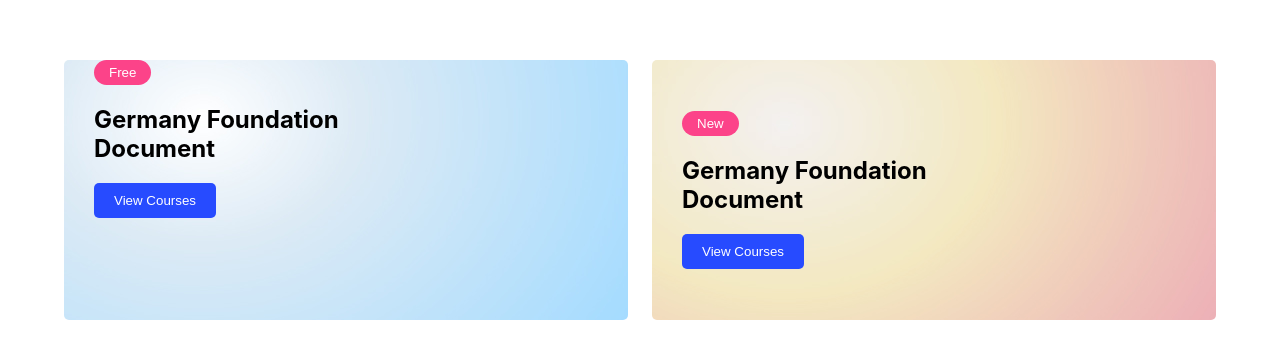
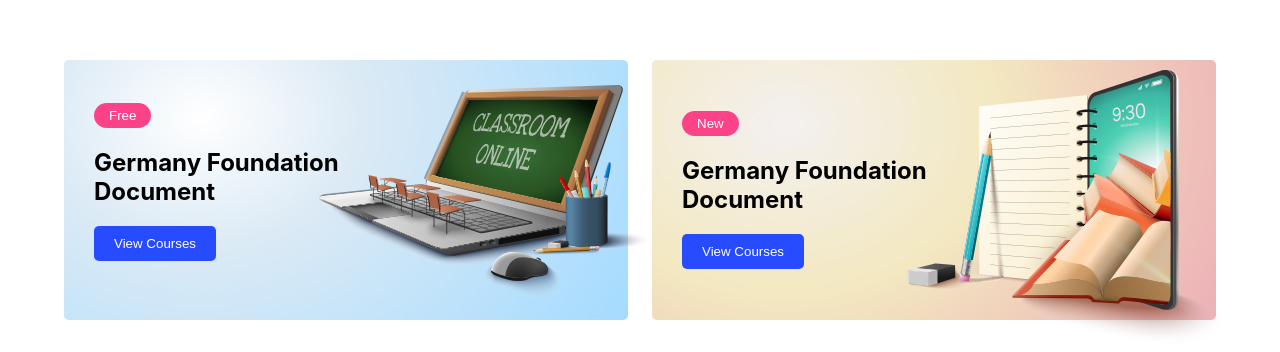
Before and after one commit to RHsanto/team-projects, a React (Create React App) app: page / in a window 1280 px wide. Shown: the part 600-952 px from the top of the page. Built offline with nearby package versions, Linux system fonts and the light colour scheme.

Commit message:
add card img

```diff
--- a/src/components/Home/CourseSlider/CourseSlider.js
+++ b/src/components/Home/CourseSlider/CourseSlider.js
@@ -2,7 +2,8 @@ import React from 'react';
 import './CourseSlider.css'
 import Grid from '@mui/material/Grid';
 import Box from '@mui/material/Box';
-
+import Banner1 from '../../../images/banner-img-1.png'
+import Banner2 from '../../../images/banner-img-2.png'
 import { Container } from "@mui/material";
 import { Link}  from "react-router-dom";
 const CourseSlider = () => {
@@ -22,7 +23,7 @@ const CourseSlider = () => {
                </Link>
              </div>
              <div className="card-img">
-               <img src='' alt="" />
+               <img src={Banner1} alt="" />
              </div>
              </div>
           </div>
@@ -38,7 +39,7 @@ const CourseSlider = () => {
                </Link>
              </div>
              <div className="card-img">
-               <img src='' alt="" />
+               <img src={Banner2} alt="" />
              </div>
              </div>
         </div>
```
